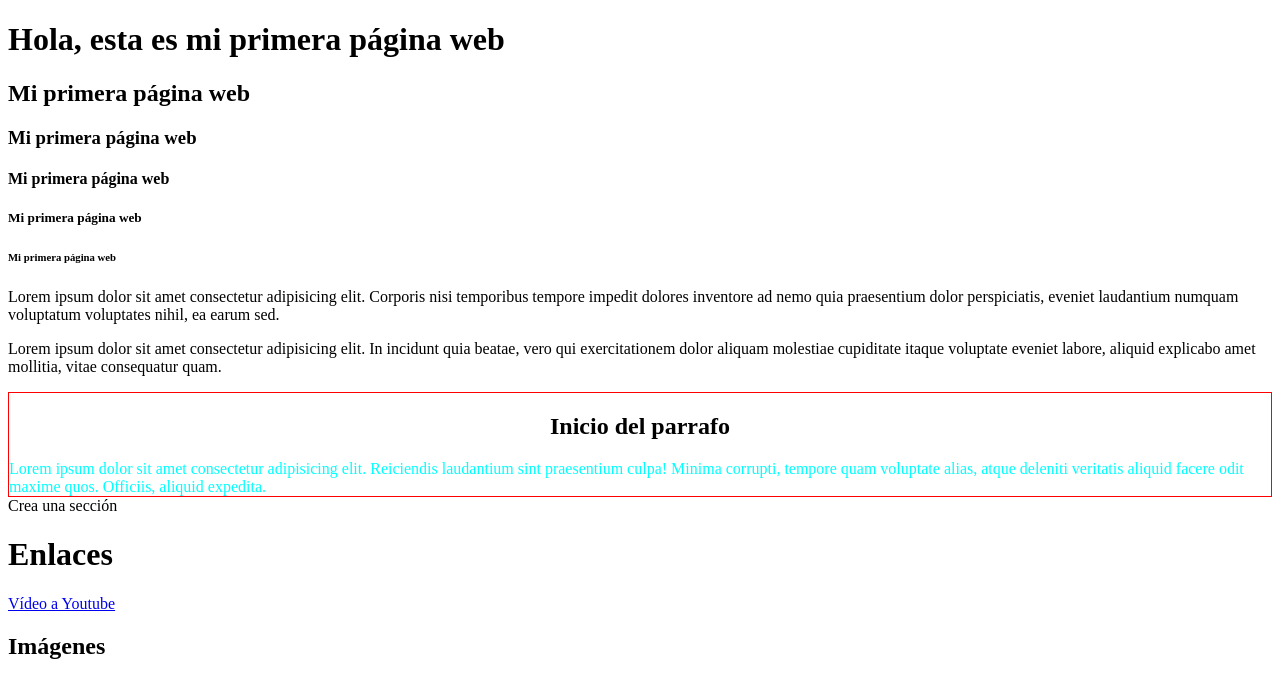
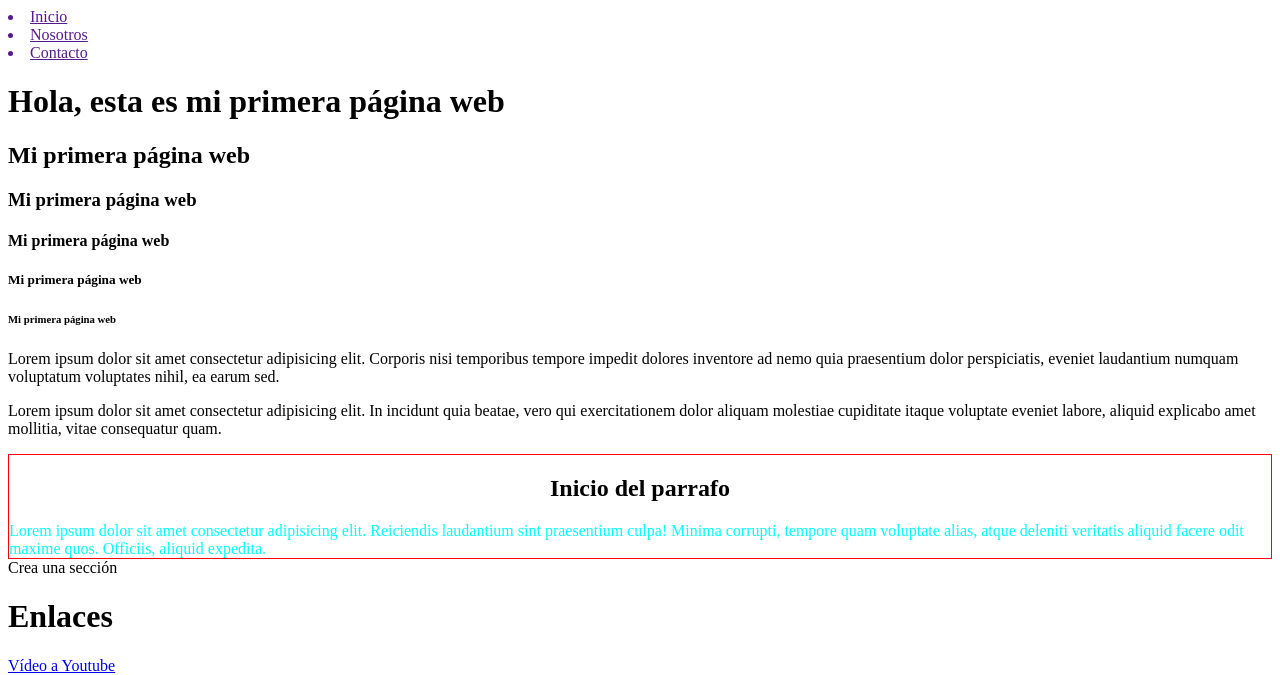
Before and after one commit to Erick-305/holaweb, a plain HTML site: page index.html in a window 1280 px wide. Shown: the top 675 px of the page. Drawn offline with Linux system fonts and the light colour scheme.

Commit message:
Añadiendo estilos a html

```diff
--- /dev/null
+++ b/estilos/estilos.css
@@ -0,0 +1,25 @@
+/*estilos universales
+Aplica a todos los componentes del documento html*/
+
+*{
+    margin: 10px;
+    font-size: 15px;
+    color:black;
+    background-color: beige;
+}
+div {
+    width: 100%;
+    border: 1px solid;
+}
+.logo{
+    width: 50%;
+    border: 1px solid red;
+}
+.menu{
+    width: 50%;
+    border: 1px solid red;
+}
+ul, a, li{
+    text-decoration: none;
+    color: blue;
+}
--- a/index.html
+++ b/index.html
@@ -1,29 +1,45 @@
 <!DOCTYPE html>
 <html lang="en">
+
 <head>
     <meta charset="UTF-8">
     <meta name="viewport" content="width=device-width, initial-scale=1.0">
-    <title>Primera Página Web</title>
+    <title >Primera Página Web</title>
 </head>
 <body>
+    <div>
+        <header>
+            <div class="menu">
+                <a href=""><li>Inicio</li></a>
+                <a href=""><li>Nosotros</li></a>
+                <a href=""><li>Contacto</li></a>
+                <h1> Hola, esta es mi primera página web</h1>
+            </div>
+        </header>
+    </div>
     <!--titulo-->
-    <h1> Hola, esta es mi primera página web</h1>
     <h2> Mi primera página web</h2>
     <h3> Mi primera página web</h3>
     <h4> Mi primera página web</h4>
     <h5> Mi primera página web</h5>
     <h6> Mi primera página web</h6>
     <p>
-        Lorem ipsum dolor sit amet consectetur adipisicing elit. Corporis nisi temporibus tempore impedit dolores inventore ad nemo quia praesentium dolor perspiciatis, eveniet laudantium numquam voluptatum voluptates nihil, ea earum sed.
+        Lorem ipsum dolor sit amet consectetur adipisicing elit. Corporis nisi temporibus tempore impedit dolores
+        inventore ad nemo quia praesentium dolor perspiciatis, eveniet laudantium numquam voluptatum voluptates nihil,
+        ea earum sed.
 
-    </p>
+    </p class="parrafo">
 
-    <p>Lorem ipsum dolor sit amet consectetur adipisicing elit. In incidunt quia beatae, vero qui exercitationem dolor aliquam molestiae cupiditate itaque voluptate eveniet labore, aliquid explicabo amet mollitia, vitae consequatur quam.
+    <p>Lorem ipsum dolor sit amet consectetur adipisicing elit. In incidunt quia beatae, vero qui exercitationem dolor
+        aliquam molestiae cupiditate itaque voluptate eveniet labore, aliquid explicabo amet mollitia, vitae consequatur
+        quam.
     </p>
     <section style="border: 1px solid; border-color:red">
         <h1 style="text-align:center;"> Inicio del parrafo </h1>
         <div style="color:aqua;">
-            Lorem ipsum dolor sit amet consectetur adipisicing elit. Reiciendis laudantium sint praesentium culpa! Minima corrupti, tempore quam voluptate alias, atque deleniti veritatis aliquid facere odit maxime quos. Officiis, aliquid expedita.
+            Lorem ipsum dolor sit amet consectetur adipisicing elit. Reiciendis laudantium sint praesentium culpa!
+            Minima corrupti, tempore quam voluptate alias, atque deleniti veritatis aliquid facere odit maxime quos.
+            Officiis, aliquid expedita.
         </div>
     </section>
     <div>
@@ -85,11 +101,12 @@
                 <td>342 011 162</td>
             </tr>
         </tbody>
-
     </table>
 
 </body>
+
 </html>
 
 </body>
+
 </html>
```
Lines whose indentation alone changed are shown as unchanged.
